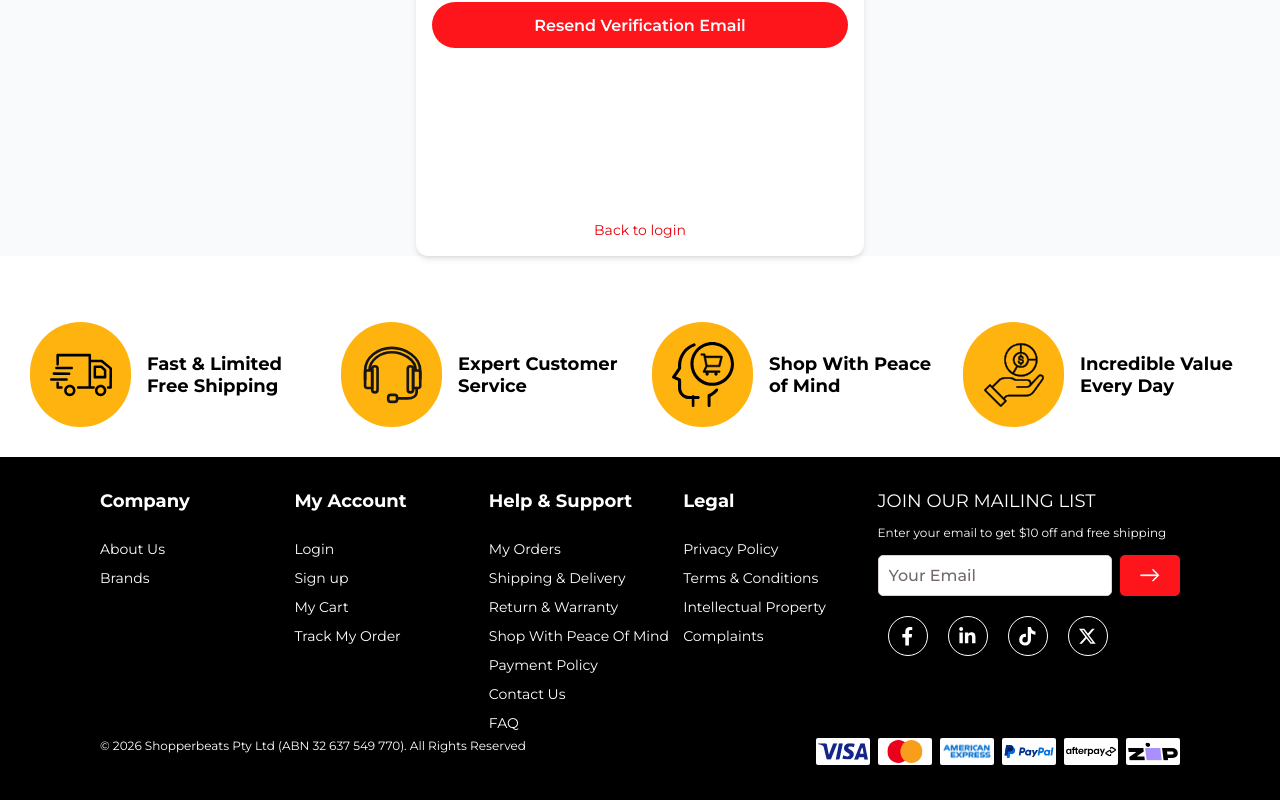
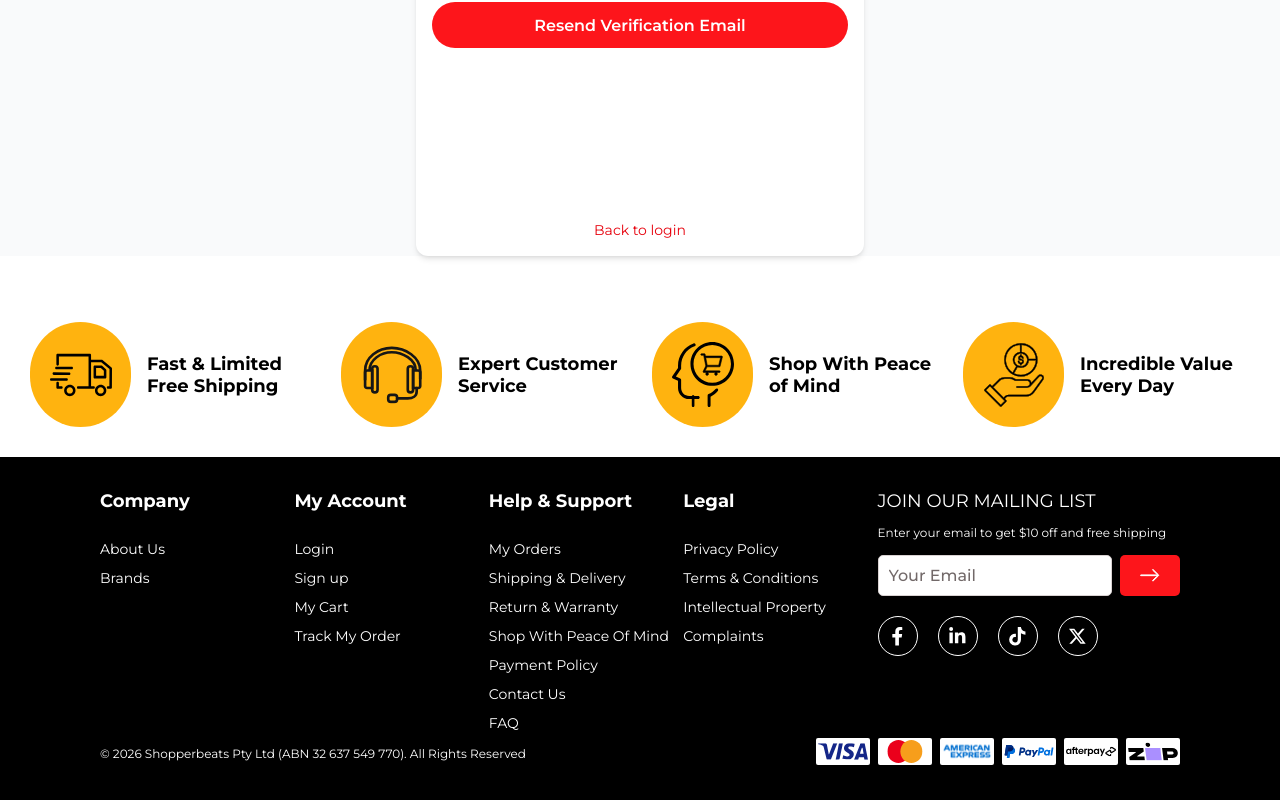
Before and after one commit to ridapshopperbeats-alt/shopperbeats-au, a Next.js app: page /email-verification in a window 1280 px wide. Shown: the part 852-1652 px from the top of the page. Built offline with nearby package versions, Linux system fonts and the light colour scheme; no server answers.

Commit message:
fix: adjust spacing in social links and copyright sections for improved layout

```diff
--- a/src/styles/Footer.css
+++ b/src/styles/Footer.css
@@ -53,7 +53,7 @@ footer p {
 }
 
 ul.social {
-  @apply flex mx-[10px] my-5 gap-5;
+  @apply flex my-5 gap-5;
 }
 
 .footer-block ul.social a {
@@ -125,7 +125,7 @@ ul.social {
 }
 
 .footer-copyright-desktop {
-  @apply pb-4 hidden sm:block;
+  @apply py-2 hidden sm:block;
 }
 
 .footer-copyright-mobile {
```
